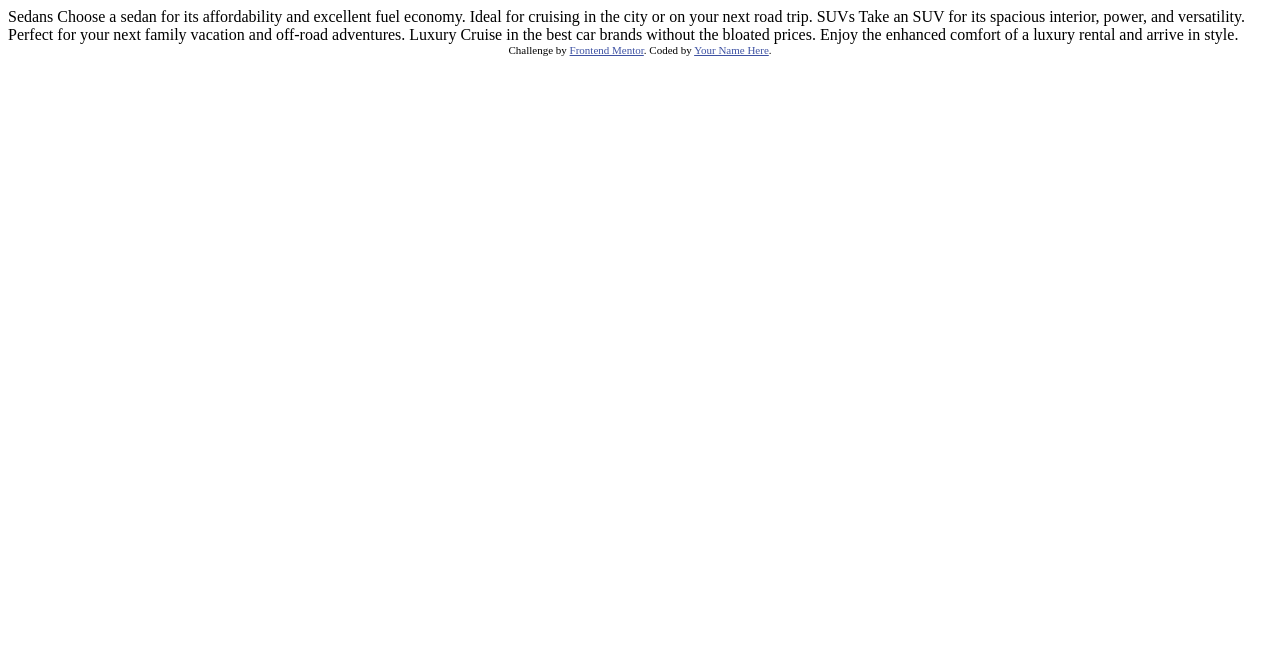
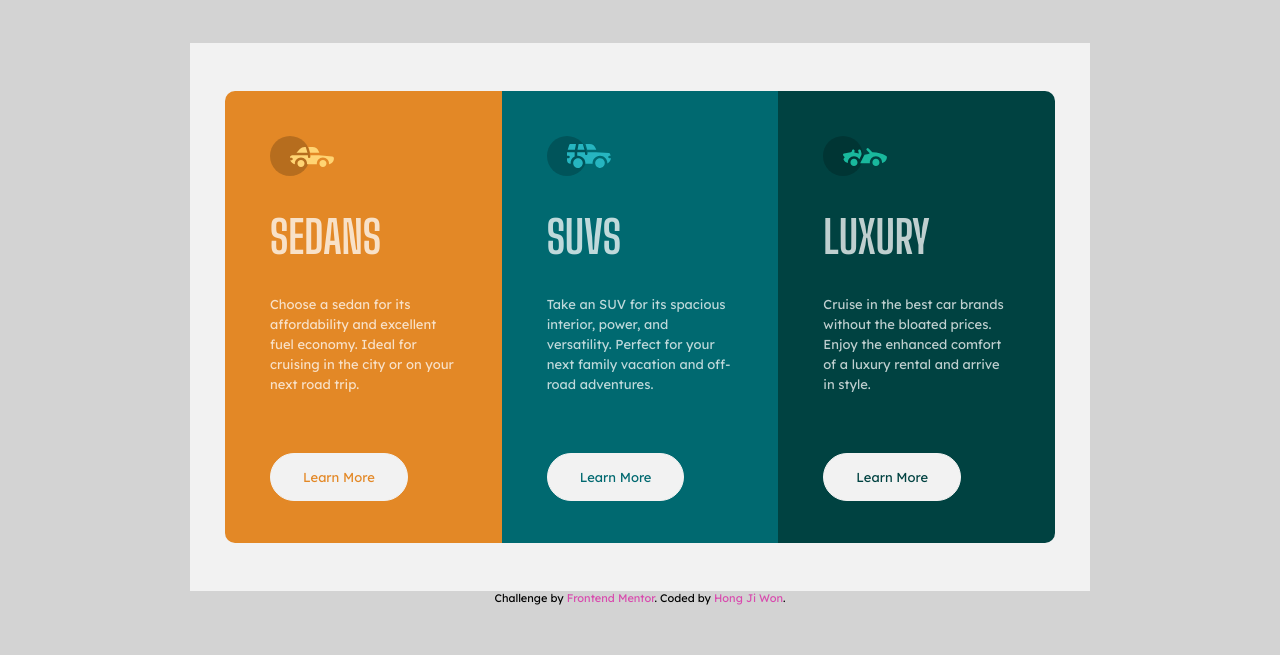
Before and after one commit to g1hong/3-column-preview-card-component, a plain HTML site: page index.html in a window 1280 px wide. Drawn offline with Linux system fonts and the light colour scheme.

Commit message:
구현 완료

```diff
--- /dev/null
+++ b/css/desktop.css
@@ -0,0 +1,11 @@
+/* desktop-design.jpg 기준 : 1440rem (그 이상) */
+@media screen and (min-width: 90rem) {
+  body {
+    min-height: 66rem;
+  }
+  .components {
+    max-width: 81.25rem;
+    max-height: 45.3125rem;
+    padding: 9.625rem 14.5625rem 7.5rem 14.5625rem;
+  }
+}
--- /dev/null
+++ b/css/main.css
@@ -0,0 +1,34 @@
+html {
+  box-sizing: border-box;
+}
+
+*,
+*::before,
+*::after {
+  box-sizing: inherit;
+}
+
+body {
+  margin: 0;
+  padding: 0;
+  font-family: "Lexend Deca", sans-serif;
+  font-weight: 400;
+  font-size: 0.9375rem;
+  color: var(--transparentWhite);
+  background-color: var(--veryLightGray);
+}
+
+a,
+a:visited,
+a:hover {
+  text-decoration: none;
+}
+.attribution {
+  font-size: 0.6875rem;
+  text-align: center;
+  color: black;
+  margin-bottom: 0.3125rem;
+}
+.attribution a {
+  color: hsl(318, 65%, 57%);
+}
--- /dev/null
+++ b/css/mobile.css
@@ -0,0 +1,74 @@
+/* mobile-design.jpg 기준 : 375rem (767rem 이하) */
+.components {
+  display: flex;
+  flex-direction: column;
+  max-width: 23.4375rem;
+  margin: 0 auto;
+  padding: 5.625rem 1.5625rem;
+  background-color: var(--veryLightGray);
+}
+
+.component {
+  padding: 3rem;
+  display: flex;
+  flex-flow: column;
+}
+
+.component.Sedans {
+  background-color: var(--brightOrange);
+  border-radius: 0.625rem 0.625rem 0 0;
+}
+.component.SUVs {
+  background-color: var(--darkCyan);
+}
+.component.Luxury {
+  background-color: var(--veryDarkCyan);
+  border-radius: 0 0 0.625rem 0.625rem;
+}
+
+.component h1 {
+  margin: 1.875rem 0;
+  text-transform: uppercase;
+  font-family: "Big Shoulders Display", sans-serif;
+  font-weight: 700;
+  font-size: 2.5rem;
+}
+
+.component p {
+  margin-top: 0;
+  margin-bottom: 1.5625rem;
+  line-height: 1.5rem;
+}
+
+.component a {
+  width: fit-content;
+  padding: 0.9375rem 2rem;
+  background-color: var(--veryLightGray);
+  border: 0.0625rem solid var(--veryLightGray);
+  border-radius: 10rem;
+}
+
+.component.Sedans a {
+  color: var(--brightOrange);
+}
+.component.SUVs a {
+  color: var(--darkCyan);
+}
+.component.Luxury a {
+  color: var(--veryDarkCyan);
+}
+
+.component a:hover {
+  color: var(--veryLightGray);
+  transition: background-color 200ms linear, color 200ms linear;
+}
+
+.component.Sedans a:hover {
+  background-color: var(--brightOrange);
+}
+.component.SUVs a:hover {
+  background-color: var(--darkCyan);
+}
+.component.Luxury a:hover {
+  background-color: var(--veryDarkCyan);
+}
--- /dev/null
+++ b/css/tablet.css
@@ -0,0 +1,46 @@
+/* 728rem 이상 1399rem 이하 */
+@media screen and (min-width: 48rem) {
+  body {
+    min-height: 40.75rem;
+    display: flex;
+    flex-flow: column;
+    justify-content: center;
+    background-color: lightgrey;
+  }
+
+  .components {
+    flex-direction: row;
+    max-width: 56.25rem;
+    max-height: 37.5rem;
+    padding: 3rem 2.1875rem;
+  }
+
+  .component {
+    flex: 1;
+    padding: 2.8125rem;
+    padding-bottom: 2.625rem;
+    min-height: 28.25rem;
+  }
+
+  .component h1 {
+    font-size: 2.8125rem;
+    margin: 1.875rem 0;
+  }
+  .component p {
+    font-size: 0.8125rem;
+    line-height: 1.25rem;
+  }
+
+  .component a {
+    font-size: 0.8125rem;
+    margin-top: auto;
+  }
+
+  .component.Sedans {
+    border-radius: 0.625rem 0 0 0.625rem;
+  }
+
+  .component.Luxury {
+    border-radius: 0 0.625rem 0.625rem 0;
+  }
+}
--- /dev/null
+++ b/css/variables.css
@@ -0,0 +1,10 @@
+:root {
+  --brightOrange: hsl(31, 77%, 52%);
+  --darkCyan: hsl(184, 100%, 22%);
+  --veryDarkCyan: hsl(179, 100%, 13%);
+
+  /* paragraphs */
+  --transparentWhite: hsla(0, 0%, 100%, 0.75);
+  /* background, headings, buttons */
+  --veryLightGray: hsl(0, 0%, 95%);
+}
--- a/index.html
+++ b/index.html
@@ -6,31 +6,53 @@
 
   <link rel="icon" type="image/png" sizes="32x32" href="./images/favicon-32x32.png">
 
+  <link rel="preconnect" href="https://fonts.gstatic.com">
+  <link href="https://fonts.googleapis.com/css2?family=Big+Shoulders+Display:wght@700&family=Lexend+Deca&display=swap" rel="stylesheet">
+
+
+  <link rel="stylesheet" href="css/variables.css">
+  <link rel="stylesheet" href="css/main.css">
+  <link rel="stylesheet" href="css/mobile.css">
+  <link rel="stylesheet" href="css/tablet.css">
+  <link rel="stylesheet" href="css/desktop.css">
+
+
   <title>Frontend Mentor | 3-column preview card component</title>
 
-  <!-- Feel free to remove these styles or customise in your own stylesheet 👍 -->
-  <style>
-    .attribution { font-size: 11px; text-align: center; }
-    .attribution a { color: hsl(228, 45%, 44%); }
-  </style>
 </head>
 <body>
-
-  Sedans
-  Choose a sedan for its affordability and excellent fuel economy. Ideal for cruising in the city
-  or on your next road trip.
-
-  SUVs
-  Take an SUV for its spacious interior, power, and versatility. Perfect for your next family vacation
-  and off-road adventures.
-
-  Luxury
-  Cruise in the best car brands without the bloated prices. Enjoy the enhanced comfort of a luxury
-  rental and arrive in style.
+  <section class="components">
+    <div class="component Sedans">
+      <div><img src="images/icon-sedans.svg" alt="sedans"></div>
+      <h1>Sedans</h1>
+      <p>
+        Choose a sedan for its affordability and excellent fuel economy. Ideal for cruising in the city or on your next road trip.
+      </p>
+      <!-- div -->
+      <a href="#" type="button">Learn More</a>
+    </div>
+    <div class="component SUVs">
+      <div><img src="images/icon-suvs.svg" alt="suvs"></div>
+      <h1>SUVs</h1>
+      <p>
+        Take an SUV for its spacious interior, power, and <br> versatility. Perfect for your next family vacation and off-road adventures.
+      </p>
+      <a href="#" type="button">Learn More</a>
+    </div>
+    <div class="component Luxury">
+      <div><img src="images/icon-luxury.svg" alt="luxury"></div>
+      <h1>Luxury</h1>
+      <p>
+        Cruise in the best car brands without the bloated prices. Enjoy the enhanced comfort of a luxury
+        rental and arrive in style.
+      </p>
+      <a href="#" type="button">Learn More</a>
+    </div>
+  </section>
 
   <div class="attribution">
     Challenge by <a href="https://www.frontendmentor.io?ref=challenge" target="_blank">Frontend Mentor</a>.
-    Coded by <a href="#">Your Name Here</a>.
+    Coded by <a href="https://github.com/g1hong/3-column-preview-card-component">Hong Ji Won</a>.
   </div>
 </body>
 </html>
```
Also changed, not shown: 1 other file.
